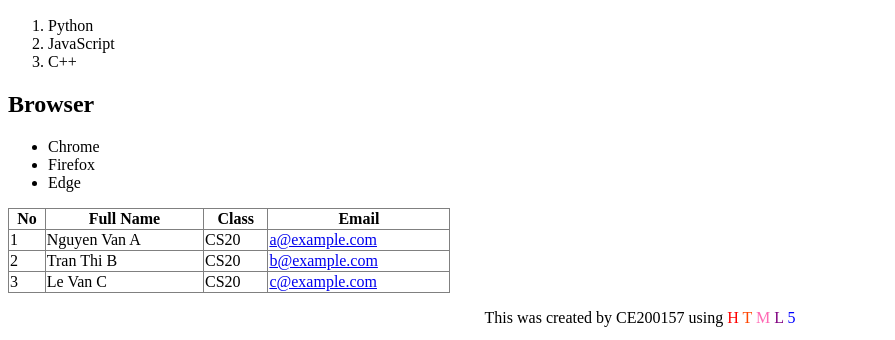
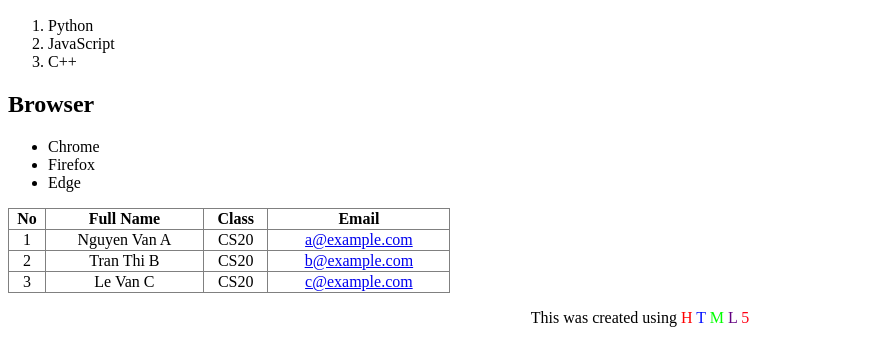
Before and after one commit to duocornua/LAB1-WED201c, a plain HTML site: page index.html in a window 1280 px wide. Shown: the part 157-497 px from the top of the page, without its empty margins (0-895 px from the left). Drawn offline with Linux system fonts and the light colour scheme.

Commit message:
Update index.html

```diff
--- a/index.html
+++ b/index.html
@@ -27,7 +27,7 @@
         <li>Edge</li>
       </ul>
 
-      <table border="1" style="width: 35%;height: 20%; border-collapse: collapse;">
+      <table border="1" style="width: 35%;height: 20%; border-collapse: collapse; text-align: center;">
           <tr>
             <th>No</th>
             <th>Full Name</th>
@@ -56,12 +56,12 @@
 
       <div style="text-align: center;">
         <p>
-            This was created by CE200157 using
+            This was created using
         <span style="color: red;">H</span>
-        <span style="color: orangered;">T</span>
-        <span style="color: hotpink;">M</span>
-        <span style="color: purple;">L</span>
-        <span style="color: blue;">5</span>
+        <span style="color: rgb(0, 13, 255);">T</span>
+        <span style="color: rgb(0, 255, 0);">M</span>
+        <span style="color: rgb(98, 0, 128);">L</span>
+        <span style="color: rgb(255, 0, 21);">5</span>
         </p>
       </div>
 
@@ -104,7 +104,7 @@
     </div>
 
     <div id="footer" style="margin-top: 20px; text-align: center">
-      <p>&copy; 2025 by Vuong Kien Hao for Lab 1 - WED201c </p>
+      <p>Copyright &copy; 2025 created by Vuong Kien Hao for Lab 1 - WED201c </p>
     </div>
 
   </body>
```
